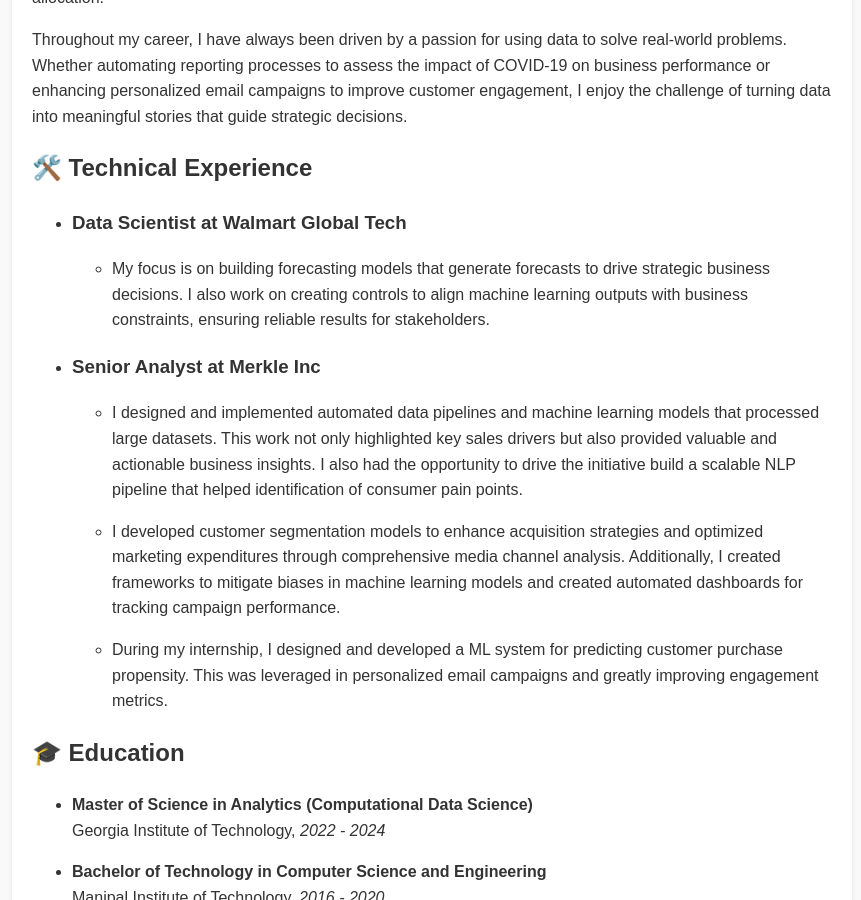
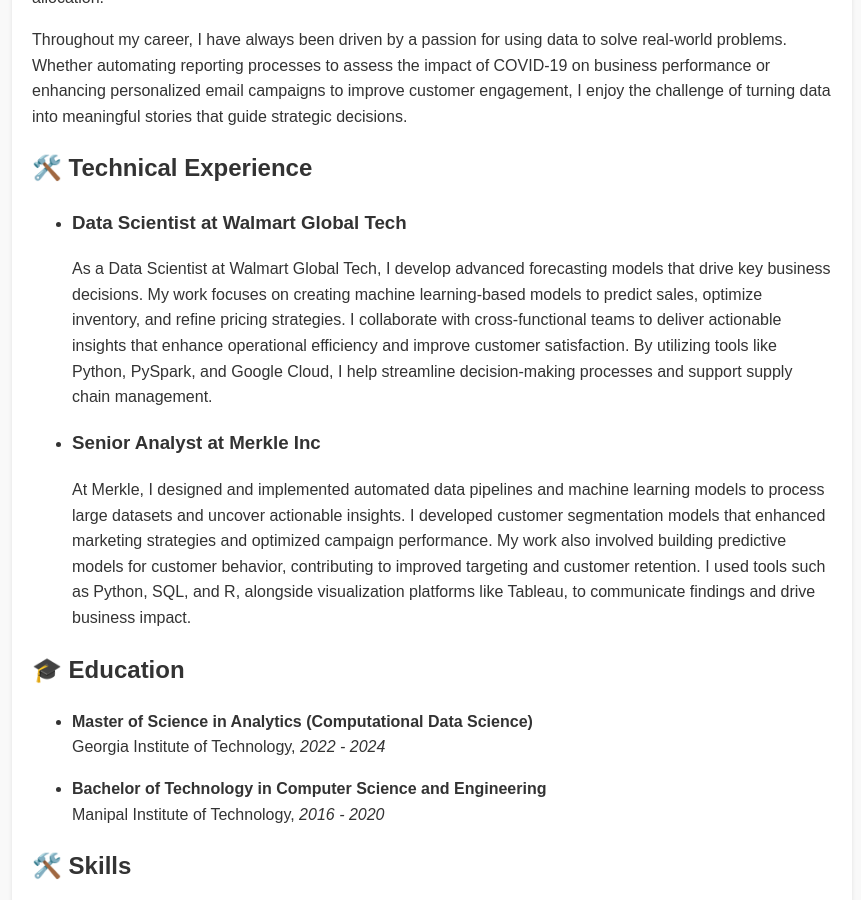
Before and after one commit to MeherBhaskar/meherbhaskar.github.io, a Jekyll site: the page built from index.md, in a window 1280 px wide and 900 px high, scrolled down 1117 px. Shown: the whole window, without its empty margins (208-1069 px from the left). Built offline with Jekyll 4.4.1, drawn with Linux system fonts in a browser that asks for light colours.

Commit message:
Minor fix

```diff
--- a/index.md
+++ b/index.md
@@ -31,14 +31,10 @@
 ## 🛠️ Technical Experience
 
 - ### Data Scientist at Walmart Global Tech
-  - My focus is on building forecasting models that generate forecasts to drive strategic business decisions. I also work on creating controls to align machine learning outputs with business constraints, ensuring reliable results for stakeholders.
+As a Data Scientist at Walmart Global Tech, I develop advanced forecasting models that drive key business decisions. My work focuses on creating machine learning-based models to predict sales, optimize inventory, and refine pricing strategies. I collaborate with cross-functional teams to deliver actionable insights that enhance operational efficiency and improve customer satisfaction. By utilizing tools like Python, PySpark, and Google Cloud, I help streamline decision-making processes and support supply chain management.
 
 - ### Senior Analyst at Merkle Inc
-  - I designed and implemented automated data pipelines and machine learning models that processed large datasets. This work not only highlighted key sales drivers but also provided valuable and actionable business insights. I also had the opportunity to drive the initiative build a scalable NLP pipeline that helped identification of consumer pain points.
-
-  - I developed customer segmentation models to enhance acquisition strategies and optimized marketing expenditures through comprehensive media channel analysis. Additionally, I created frameworks to mitigate biases in machine learning models and created automated dashboards for tracking campaign performance.
-
-  - During my internship, I designed and developed a ML system for predicting customer purchase propensity. This was leveraged in personalized email campaigns and greatly improving engagement metrics.
+At Merkle, I designed and implemented automated data pipelines and machine learning models to process large datasets and uncover actionable insights. I developed customer segmentation models that enhanced marketing strategies and optimized campaign performance. My work also involved building predictive models for customer behavior, contributing to improved targeting and customer retention. I used tools such as Python, SQL, and R, alongside visualization platforms like Tableau, to communicate findings and drive business impact.
 
 ## 🎓 Education
 - **Master of Science in Analytics (Computational Data Science)**
```
